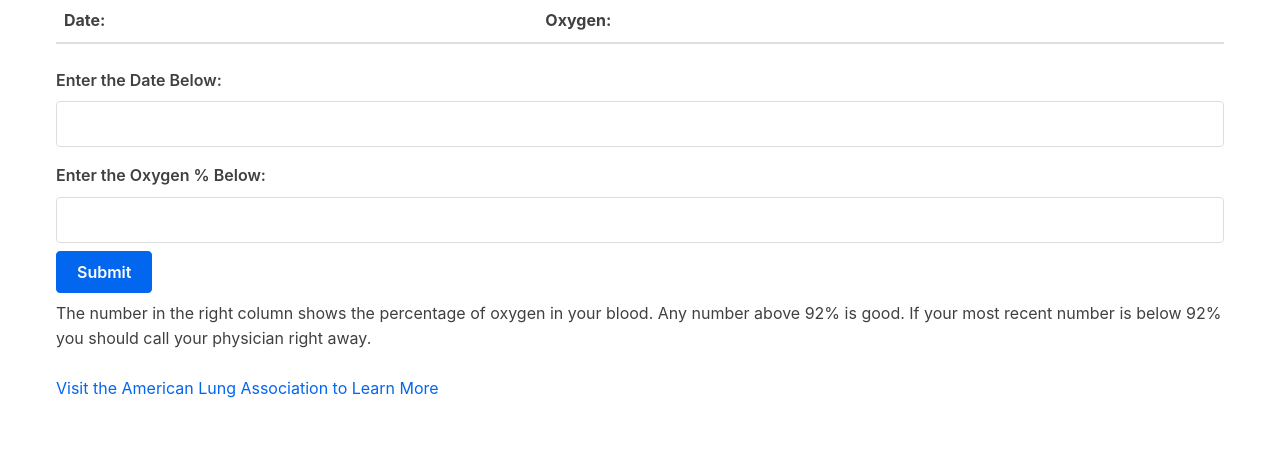
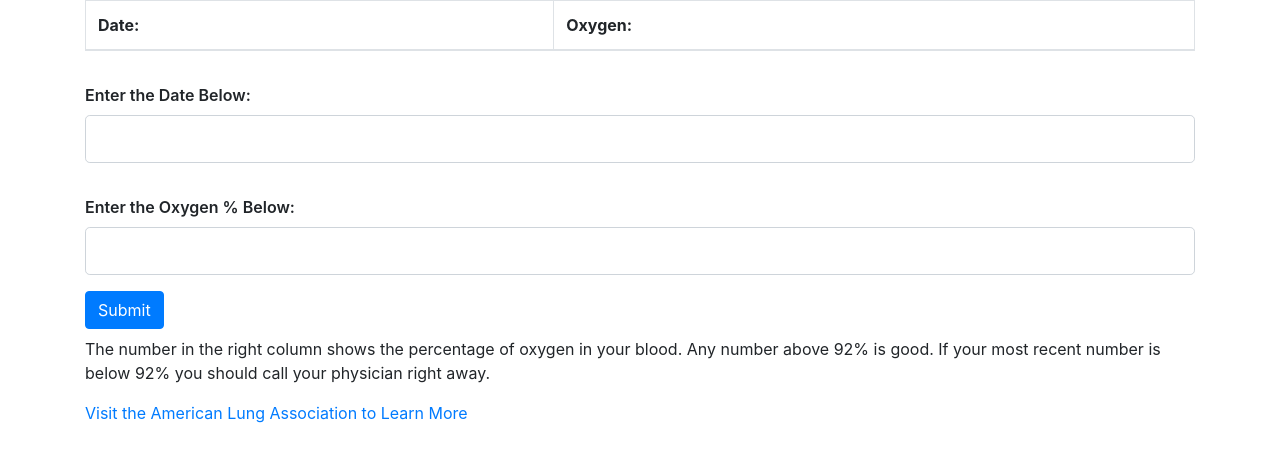
Before and after one commit to doakcovington/pulse-ox-example, a React (Create React App) app: page / in a window 1280 px wide. Shown: the top 460 px of the page. Built offline with nearby package versions, Linux system fonts and the light colour scheme.

Commit message:
Added table styling

```diff
--- a/src/Table.js
+++ b/src/Table.js
@@ -1,4 +1,5 @@
 import React, { Component } from 'react'
+import Table from 'react-bootstrap/Table'
 
 const TableHeader = () => {
     return (
@@ -24,14 +25,14 @@ const TableBody = props => {
     return <tbody>{rows}</tbody>
 }
 
-const Table = (props) => {
+const InfoTable = (props) => {
     const { readingData, removeReading } = props;
         return (
-            <table>
+            <Table bordered hover>
                 <TableHeader />
                 <TableBody readingData={ readingData } removeReading={removeReading} />
-            </table>
+            </Table>
         )
 }
 
-export default Table;
+export default InfoTable;
--- a/src/index.js
+++ b/src/index.js
@@ -2,5 +2,6 @@ import React, {Component} from 'react'; //loads Component as a propety of React
 import ReactDOM from 'react-dom';
 import App from './App'
 import './index.css';
+import 'bootstrap/dist/css/bootstrap.min.css';
 
 ReactDOM.render(<App />, document.getElementById('root'))
```
